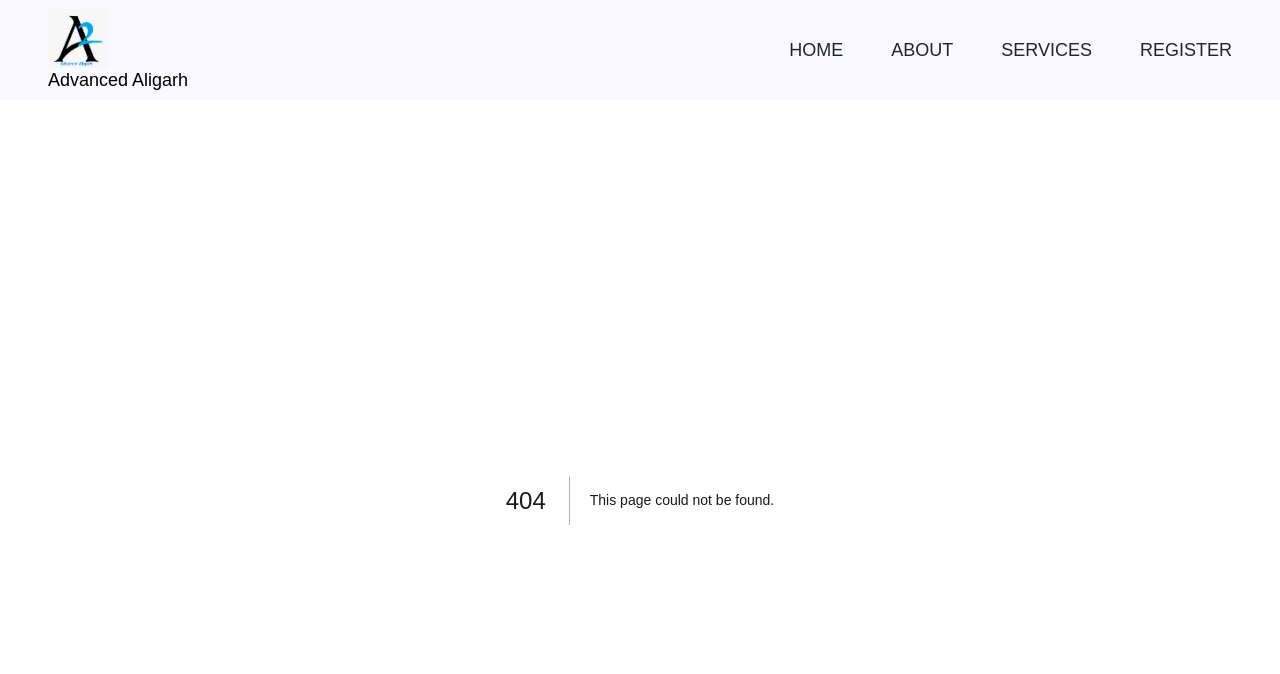
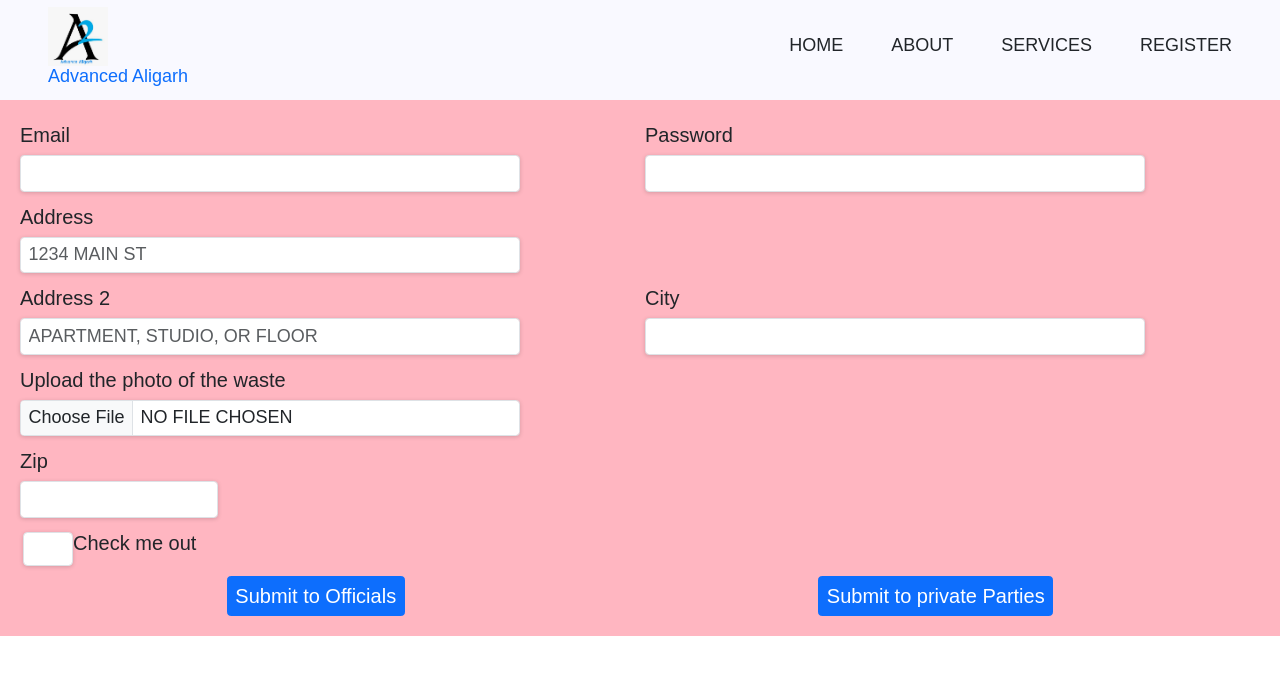
Before and after one commit to Asifislam7/SmartcityProject, a Next.js app: page /Wastemanage in a window 1280 px wide. Before the commit this address had no page. Shown: the top 674 px of the page. Built offline with nearby package versions, Linux system fonts and the light colour scheme.

Commit message:
Contractor form added

```diff
--- a/package.json
+++ b/package.json
@@ -16,6 +16,7 @@
     "@mui/styled-engine-sc": "^5.12.0",
     "@next/font": "13.3.0",
     "animate.css": "^4.1.1",
+    "bootstrap": "^5.3.0",
     "next": "13.3.0",
     "react": "18.2.0",
     "react-dom": "18.2.0",
--- a/pages/Waste.js
+++ b/pages/Waste.js
@@ -12,8 +12,8 @@ export default function BasicButtons() {
   <>
       <div className='wastepage' style={{color:'white', padding:'20px',background:'black'}}>
       <div className={styles.wastebuttons}>
-      <Link href="/waste/wastemanage"><Button variant="contained">Waste Management</Button></Link>
-      <Link href="/waste/contractor"><Button variant="contained">Contractor Section</Button></Link>
+      <Link href="/Wastemanage"><Button variant="contained">Waste Management</Button></Link>
+      <Link href="/Contractor"><Button variant="contained">Contractor Section</Button></Link>
       </div>
       <div className='text animate__animated animate__fadeInUp' style={{textAlign:'justify',padding:'20px',fontSize:'25px',fontFamily:'kolketif'}}>
       Waste is something everyone wants to get rid of.
--- /dev/null
+++ b/pages/Wastemanage.js
@@ -0,0 +1,54 @@
+import React from 'react'
+import styles from "../styles/components/Wastemanage.module.css"
+
+
+const Wastemanage = () => {
+  return(
+    <div className={styles.Form}>
+    <form className="row g-3">
+  <div className="col-md-6">
+    <label for="inputEmail4" className="form-label">Email</label>
+    <input type="email" className="form-control" id="inputEmail4"/>
+  </div>
+  <div className="col-md-6">
+    <label for="inputPassword4" className="form-label">Password</label>
+    <input type="password" className="form-control" id="inputPassword4"/>
+  </div>
+  <div className="col-12">
+    <label for="inputAddress" className="form-label">Address</label>
+    <input type="text" className="form-control" id="inputAddress" placeholder="1234 Main St"/>
+  </div>
+  <div className="col-md-6">
+    <label for="inputAddress2" className="form-label">Address 2</label>
+    <input type="text" className="form-control" id="inputAddress2" placeholder="Apartment, studio, or floor"/>
+  </div>
+  <div className="col-md-6">
+    <label for="inputCity" className="form-label">City</label>
+    <input type="text" className="form-control" id="inputCity"/>
+  </div>
+  <div className='col-mid-4'>
+  <label class="form-label" for="customFile">Upload the photo of the waste</label>
+<input type="file" class="form-control" id="customFile" />
+  </div>
+  <div className="col-md-2">
+    <label for="inputZip" className="form-label">Zip</label>
+    <input type="text" className="form-control" id="inputZip"/>
+  </div>
+  <div className="col-12">
+    <div className="form-check">
+      <input className="form-check-input" type="checkbox" id="gridCheck"/>
+      <label className="form-check-label" for="gridCheck">
+        Check me out
+      </label>
+    </div>
+  </div>
+  <div className="col-12" style={{display:'flex',alignItems:'center',justifyContent:'center'}}>
+    <button type="submit" className="btn btn-primary">Submit to Officials</button>
+    <button type="submit" className="btn btn-primary">Submit to private Parties</button>
+  </div>
+</form>
+</div>
+  )
+}
+
+export default Wastemanage;
--- a/pages/_app.js
+++ b/pages/_app.js
@@ -2,7 +2,12 @@ import { GlobalStyle } from '@/styles/GlobalStyle';
 import '@/styles/globals.css'
 import { ThemeProvider } from "styled-components";
 import Navbar from '@/components/Navbar'
+import "bootstrap/dist/css/bootstrap.css";
+import { useEffect } from "react";
 export default function App({ Component, pageProps }) {
+  useEffect(() => {
+    require("bootstrap/dist/js/bootstrap.bundle.min.js");
+  }, []);
   const theme = {
     colors: {
       heading: "rgb(24 24 29)",
--- a/pages/index.js
+++ b/pages/index.js
@@ -15,6 +15,7 @@ export default function Home() {
         <meta name="description" content="Generated by create next app" />
         <meta name="viewport" content="width=device-width, initial-scale=1" />
         <link rel="icon" href="/favicon.ico" />
+        <link href="https://cdn.jsdelivr.net/npm/bootstrap@5.3.0/dist/css/bootstrap.min.css" rel="stylesheet" integrity="sha384-9ndCyUaIbzAi2FUVXJi0CjmCapSmO7SnpJef0486qhLnuZ2cdeRhO02iuK6FUUVM" crossorigin="anonymous"/>
       </Head>
 
       {/* ALREADY IMPORTED THE NAVBAR HERE */}``
@@ -23,6 +24,8 @@ export default function Home() {
       <Footer/>
 
 
+      <script src="https://cdn.jsdelivr.net/npm/bootstrap@5.3.0/dist/js/bootstrap.bundle.min.js" integrity="sha384-geWF76RCwLtnZ8qwWowPQNguL3RmwHVBC9FhGdlKrxdiJJigb/j/68SIy3Te4Bkz" crossorigin="anonymous"></script>
+
     </>
   )
 }
--- /dev/null
+++ b/styles/components/Wastemanage.module.css
@@ -0,0 +1,17 @@
+.Form{
+
+    box-sizing: border-box;
+    padding: 20px;
+    background-color:#ffb6c1;
+    font-size: 20px;
+    margin: auto;
+}
+
+.Form input{
+    font-size:18px;
+    background-color: white;
+}
+.Form button{
+    font-size:20px;
+    margin:auto
+}
```
Also changed, not shown: pages/Contractor.js (added, +32 -0 lines), styles/components/Contractor.module.css (added, +24 -0 lines), 1 other file (tests, documents, lock files or other folders).
